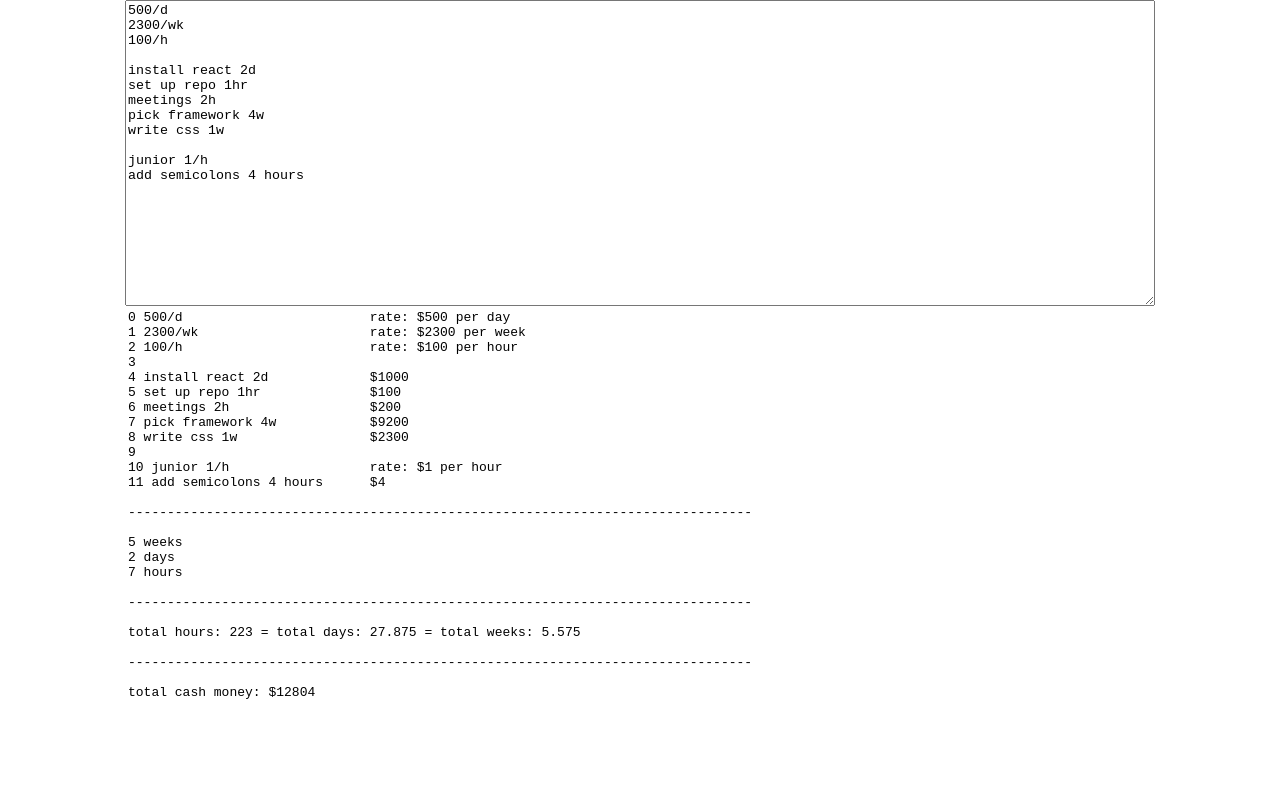
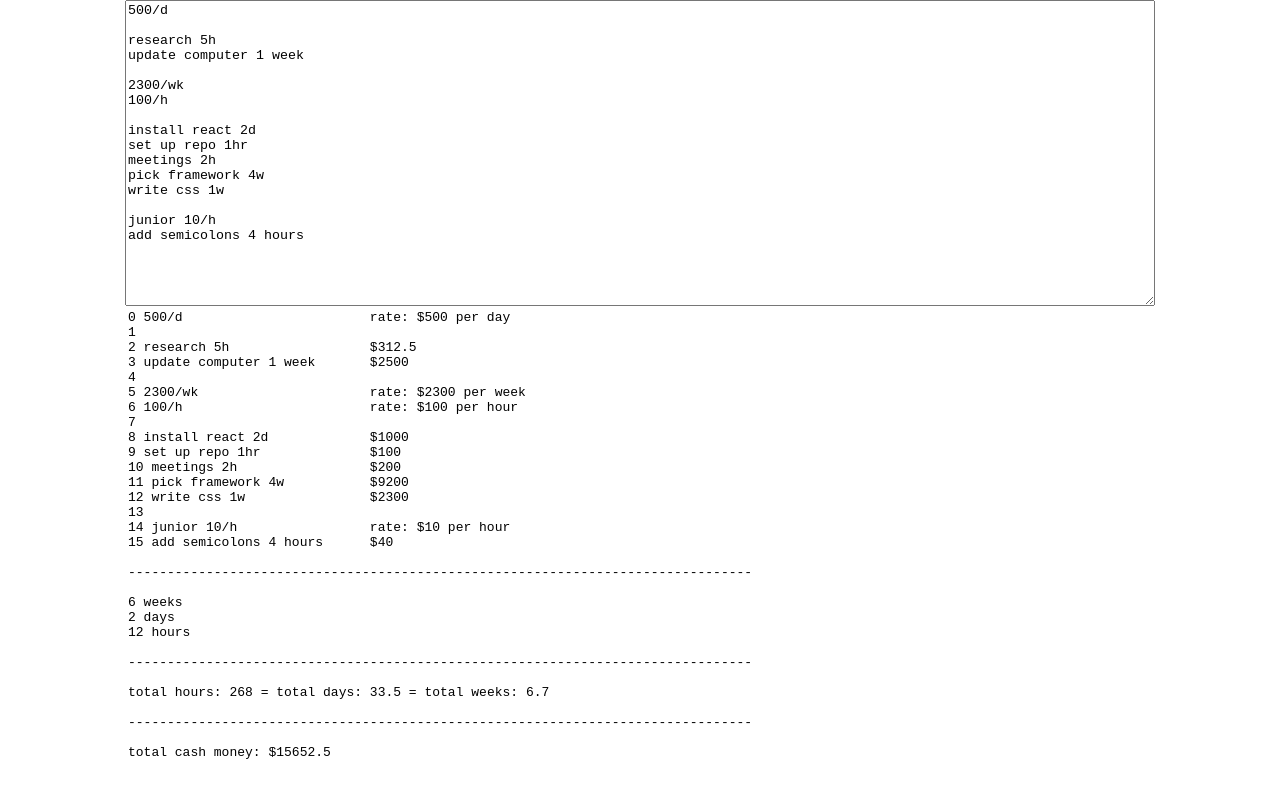
Before and after one commit to lucaskuzma/estimate.express, a React (Create React App) app: page / in a window 1280 px wide. Built offline with nearby package versions, Linux system fonts and the light colour scheme.

Commit message:
adds defaults

```diff
--- a/src/App.js
+++ b/src/App.js
@@ -6,6 +6,10 @@ class App extends Component {
     super(props);
     this.state = {
       value: `500/d
+
+research 5h
+update computer 1 week
+
 2300/wk
 100/h
 
@@ -15,7 +19,7 @@ meetings 2h
 pick framework 4w
 write css 1w
 
-junior 1/h
+junior 10/h
 add semicolons 4 hours`,
       output: [],
     };
@@ -51,6 +55,7 @@ add semicolons 4 hours`,
       var rateStr = '';
       var amountStr = '';
 
+      // set rate
 
       var regex = /(\d+\s*)\/\s*(w|d|h)/; // https://regexr.com/3spp4
       var match = regex.exec(line);
@@ -64,18 +69,29 @@ add semicolons 4 hours`,
         if(t === 'w') {
           weekly = v;
           rateSet = 'week';
+
+          if(hourly == 0) hourly = v / 40;
+          if(daily == 0) daily = v / 5;
         }
         if(t === 'd') {
           daily = v;
           rateSet = 'day';
+
+          if(hourly == 0) hourly = v/8;
+          if(weekly == 0) weekly = v * 5;
         }
         if(t === 'h') {
           hourly = v;
           rateSet = 'hour';
+
+          if(weekly == 0) weekly = v * 40;
+          if(daily == 0) daily = v * 8;
         }
 
         rateStr = rateSet ? `rate: $${v} per ${rateSet}` : '';
       }
+
+      // set an amount for a task
 
       regex = /(\d+\s*)\s*(w|d|h)/; // https://regexr.com/3spq5
       match = regex.exec(line);
```
